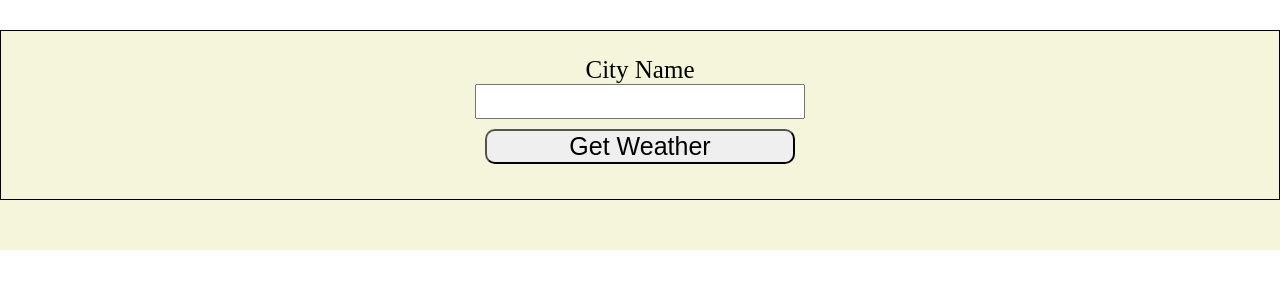
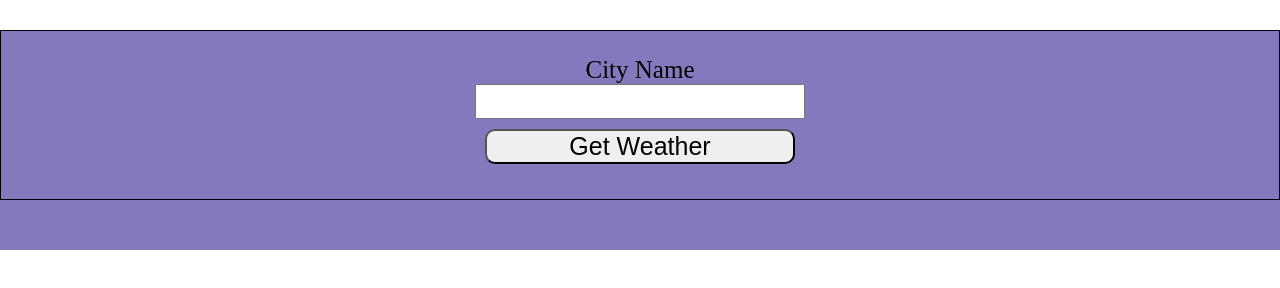
Before and after one commit to feindreh/weatherApp, a website with bundled scripts: page index.html in a window 1280 px wide. Built offline with nearby package versions, Linux system fonts and the light colour scheme.

Commit message:
color change

```diff
--- a/style.css
+++ b/style.css
@@ -8,7 +8,7 @@ html, body, div, span, applet, object, iframe, h1, h2, h3, h4, h5, h6, p, blockq
 }
 
 #container{
-    background-color: beige;
+    background-color: rgb(133, 121, 189);
 }
 #header {
     border: solid 1px black;
```
